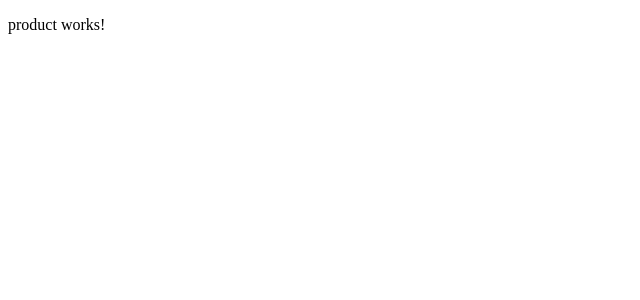
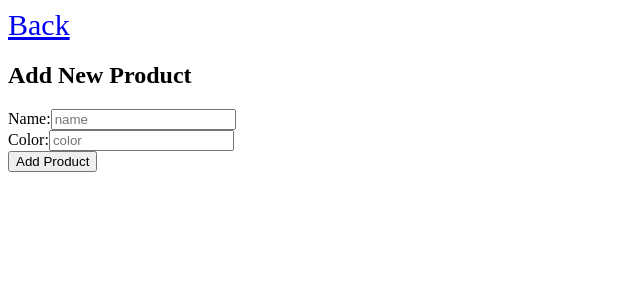
Before and after one commit to uzairqq/AngularDotnetCrud, an Angular app: page /product in a window 1280 px wide. Shown: the top 300 px of the page, without its empty margins (0-640 px from the left). Built offline with nearby package versions, Linux system fonts and the light colour scheme.

Commit message:
created the product form in product.html

```diff
--- a/src/app/product/product.component.html
+++ b/src/app/product/product.component.html
@@ -1,3 +1,8 @@
-<p>
-  product works!
-</p>
+<a routerLink="/">Back</a>
+<h2>Add New Product</h2>
+<form id="formNewProduct" name="formNewProduct" #productData="ngForm" (onSubmit)="addNewProduct(productData.value)">
+
+ <label>Name:</label><input type="text" name="name" id="name" placeholder="name" ngModel><br>
+ <label>Color:</label><input type="text" name="color" id="color" placeholder="color" ngModel><br>
+<input type="submit" value="Add Product">
+</form>
```
